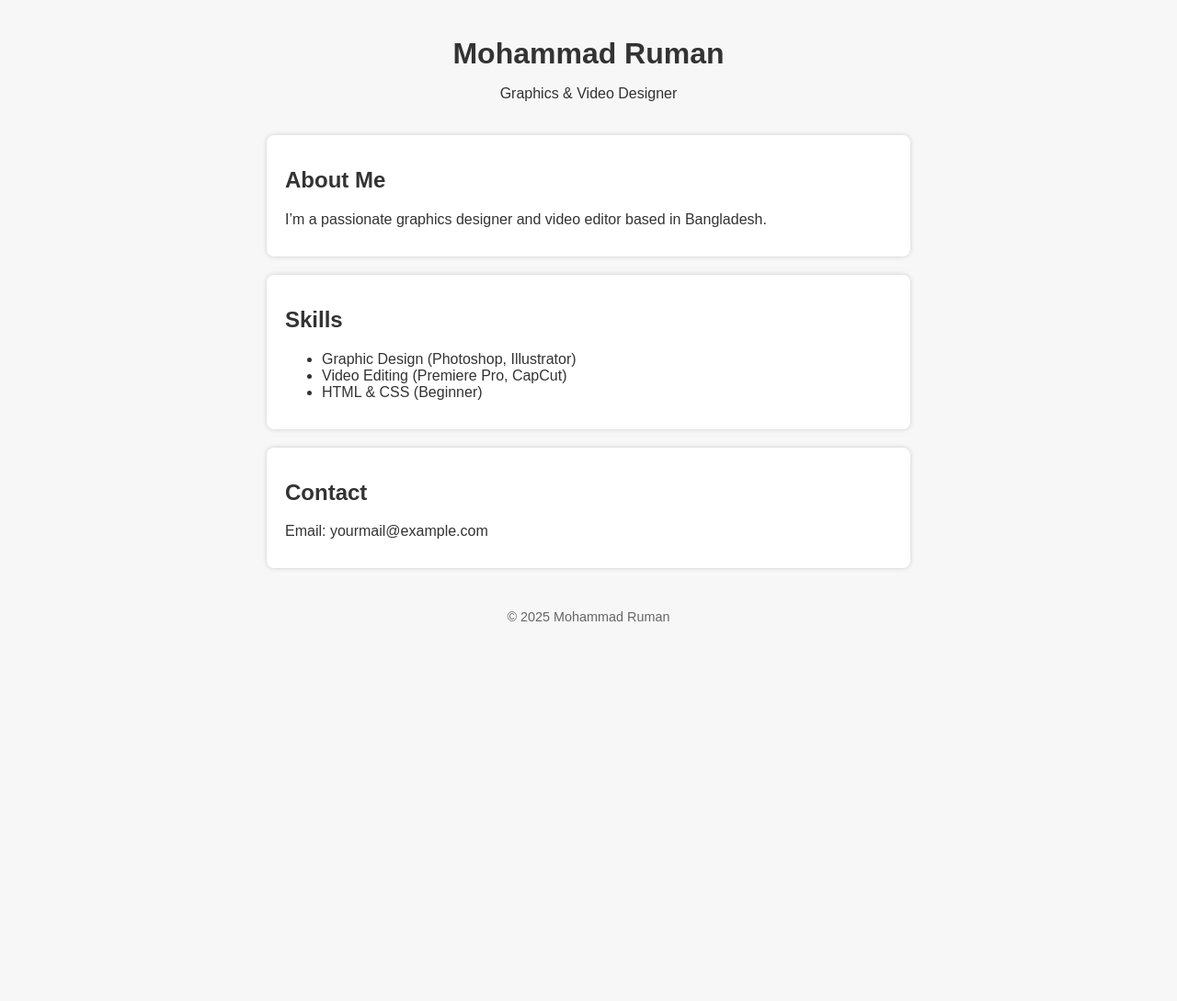
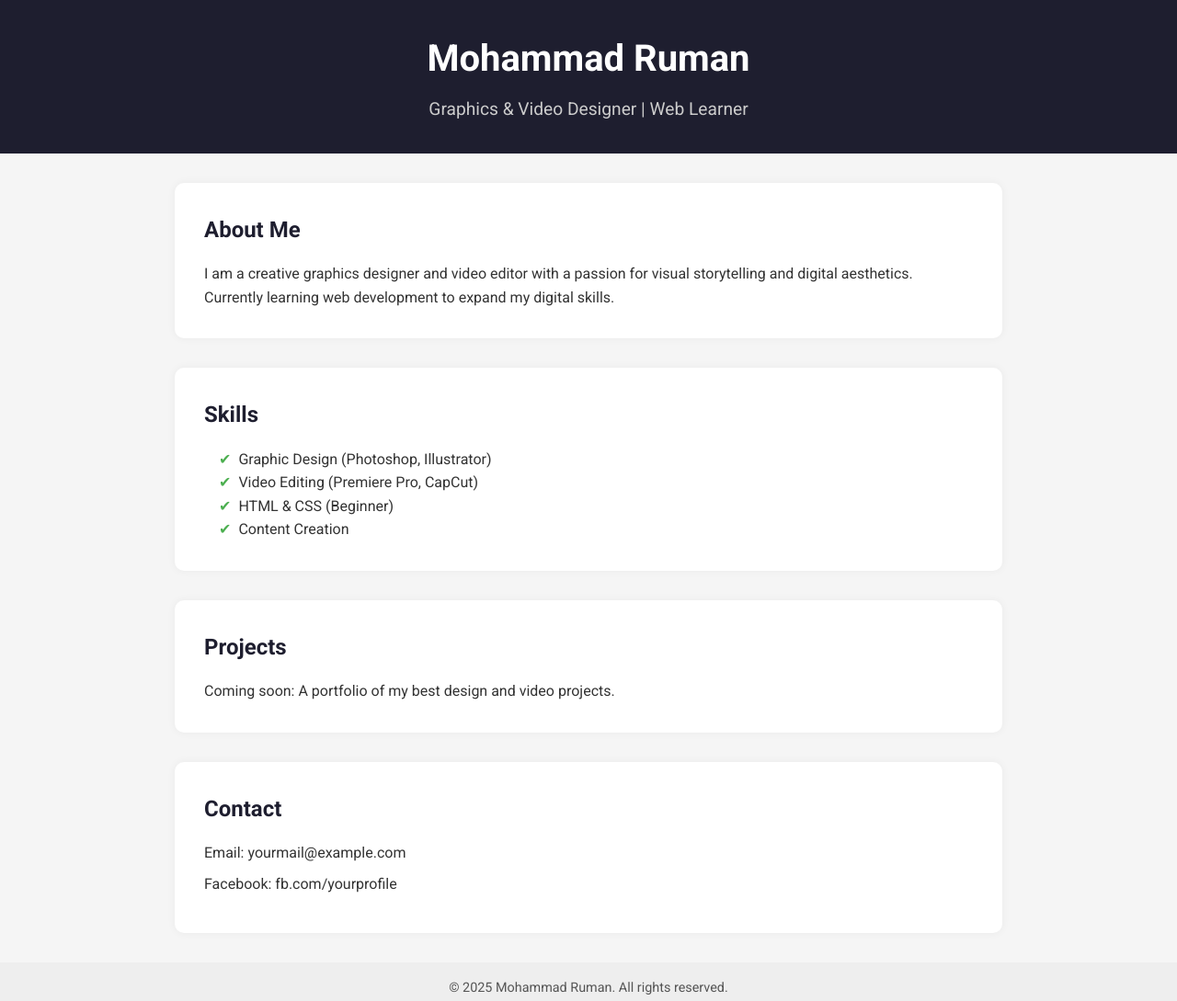
Before and after one commit to RumanBangladesh/rumanbangladesh.github.io, a plain HTML site: page index.html in a window 1280 px wide. Shown: the whole page at 92% size. Before the commit the page ends 800 px from the top, so only its background shows below. Drawn offline with Linux system fonts and the light colour scheme.

Commit message:
Update index.html

```diff
--- a/index.html
+++ b/index.html
@@ -2,48 +2,77 @@
 <html lang="en">
 <head>
   <meta charset="UTF-8" />
-  <meta name="viewport" content="width=device-width, initial-scale=1" />
-  <title>Mohammad Ruman</title>
+  <meta name="viewport" content="width=device-width, initial-scale=1.0" />
+  <title>Mohammad Ruman | Portfolio</title>
+  <link href="https://fonts.googleapis.com/css2?family=Roboto:wght@400;700&display=swap" rel="stylesheet">
   <style>
+    * {
+      box-sizing: border-box;
+      margin: 0;
+      padding: 0;
+    }
     body {
-      font-family: Arial, sans-serif;
-      max-width: 700px;
-      margin: 40px auto;
-      padding: 0 20px;
-      background: #f7f7f7;
+      font-family: 'Roboto', sans-serif;
+      background-color: #f5f5f5;
       color: #333;
+      line-height: 1.6;
     }
     header {
+      background-color: #1e1e2f;
+      color: #fff;
+      padding: 2rem 1rem;
       text-align: center;
-      padding-bottom: 20px;
     }
-    h1 {
-      margin-bottom: 5px;
+    header h1 {
+      font-size: 2.5rem;
+      margin-bottom: 0.5rem;
+    }
+    header p {
+      font-size: 1.2rem;
+      color: #ccc;
     }
     section {
-      background: white;
-      margin-bottom: 20px;
-      padding: 15px 20px;
-      border-radius: 8px;
-      box-shadow: 0 0 5px #ccc;
+      max-width: 900px;
+      margin: 2rem auto;
+      background: #fff;
+      padding: 2rem;
+      border-radius: 10px;
+      box-shadow: 0 0 10px rgba(0, 0, 0, 0.05);
+    }
+    section h2 {
+      margin-bottom: 1rem;
+      color: #1e1e2f;
+    }
+    ul {
+      list-style: none;
+      padding-left: 1rem;
+    }
+    ul li::before {
+      content: '✔';
+      color: #4CAF50;
+      margin-right: 0.5rem;
     }
     footer {
       text-align: center;
-      font-size: 0.9em;
-      color: #666;
-      padding: 10px;
+      padding: 1rem;
+      background-color: #eee;
+      font-size: 0.9rem;
+      color: #555;
+    }
+    .contact p {
+      margin: 0.5rem 0;
     }
   </style>
 </head>
 <body>
   <header>
     <h1>Mohammad Ruman</h1>
-    <p>Graphics & Video Designer</p>
+    <p>Graphics & Video Designer | Web Learner</p>
   </header>
 
   <section>
     <h2>About Me</h2>
-    <p>I’m a passionate graphics designer and video editor based in Bangladesh.</p>
+    <p>I am a creative graphics designer and video editor with a passion for visual storytelling and digital aesthetics. Currently learning web development to expand my digital skills.</p>
   </section>
 
   <section>
@@ -52,16 +81,23 @@
       <li>Graphic Design (Photoshop, Illustrator)</li>
       <li>Video Editing (Premiere Pro, CapCut)</li>
       <li>HTML & CSS (Beginner)</li>
+      <li>Content Creation</li>
     </ul>
   </section>
 
   <section>
+    <h2>Projects</h2>
+    <p>Coming soon: A portfolio of my best design and video projects.</p>
+  </section>
+
+  <section class="contact">
     <h2>Contact</h2>
     <p>Email: yourmail@example.com</p>
+    <p>Facebook: fb.com/yourprofile</p>
   </section>
 
   <footer>
-    <p>© 2025 Mohammad Ruman</p>
+    <p>&copy; 2025 Mohammad Ruman. All rights reserved.</p>
   </footer>
 </body>
 </html>
```
